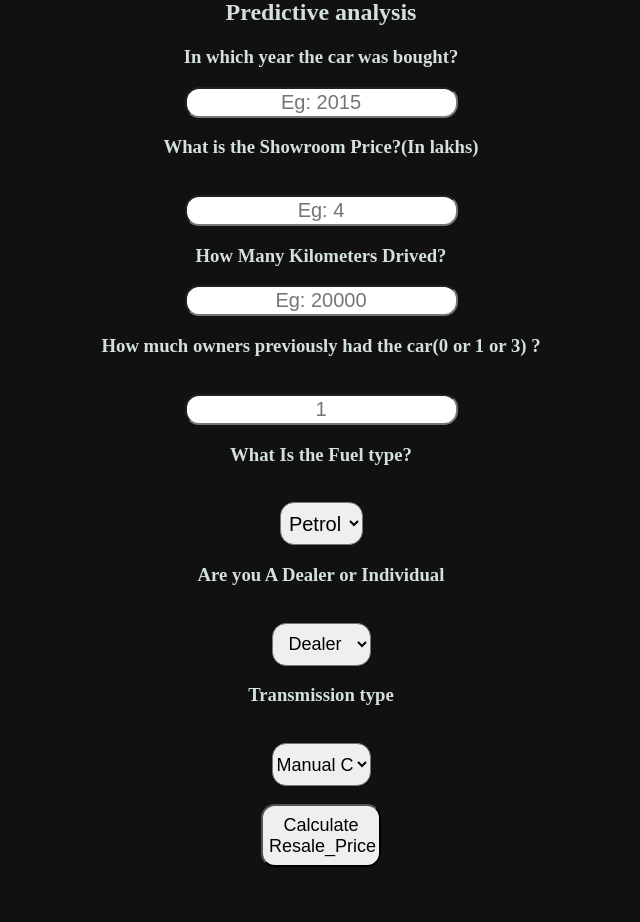
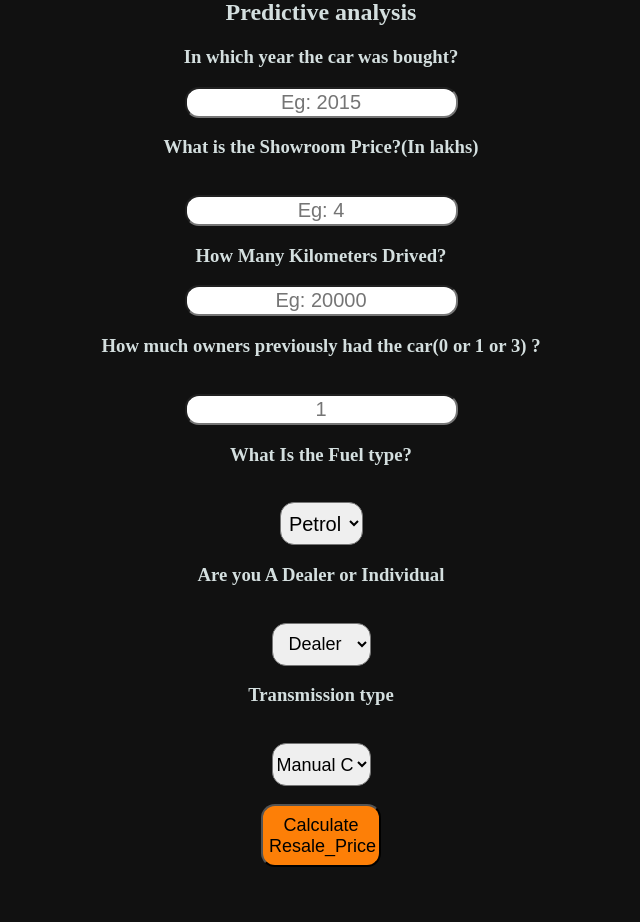
Before and after one commit to SSMurthy619/Car-Resale-Price-Prediction, a Flask app: page / in a window 1280 px wide. Shown: the part 21-943 px from the top of the page, without its empty margins (319-959 px from the left). Run offline with Flask 2, Linux system fonts and the light colour scheme; parts of the project's set-up code (start-up, migrations or seed data) failed here and were passed over.

Commit message:
Update index.html

```diff
--- a/templates/index.html
+++ b/templates/index.html
@@ -115,6 +115,7 @@
         }
 
         #sub {
+            background-color: #fd7f07;
             width: 120px;
             height: 63px;
             text-align: center;
```
